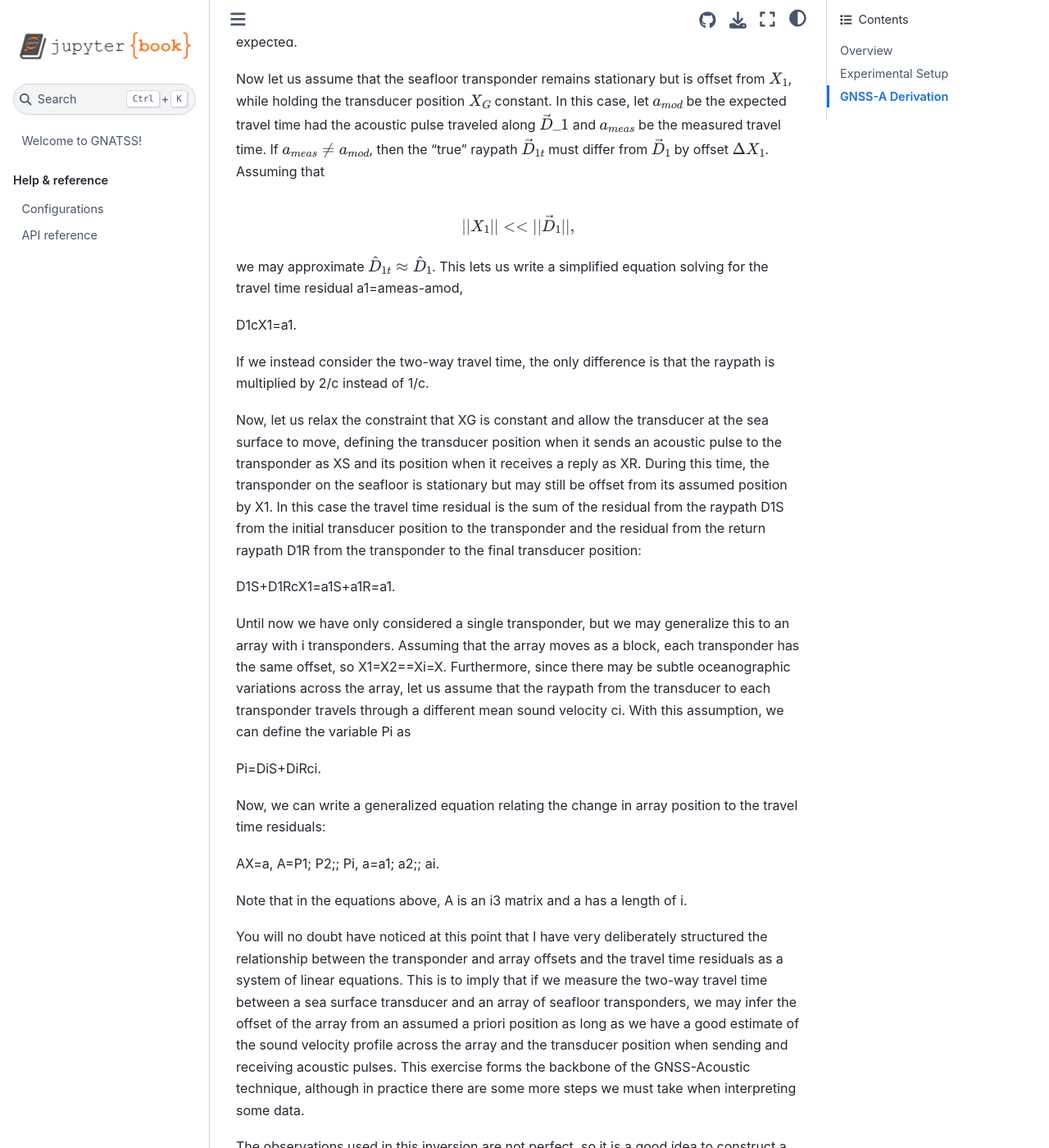
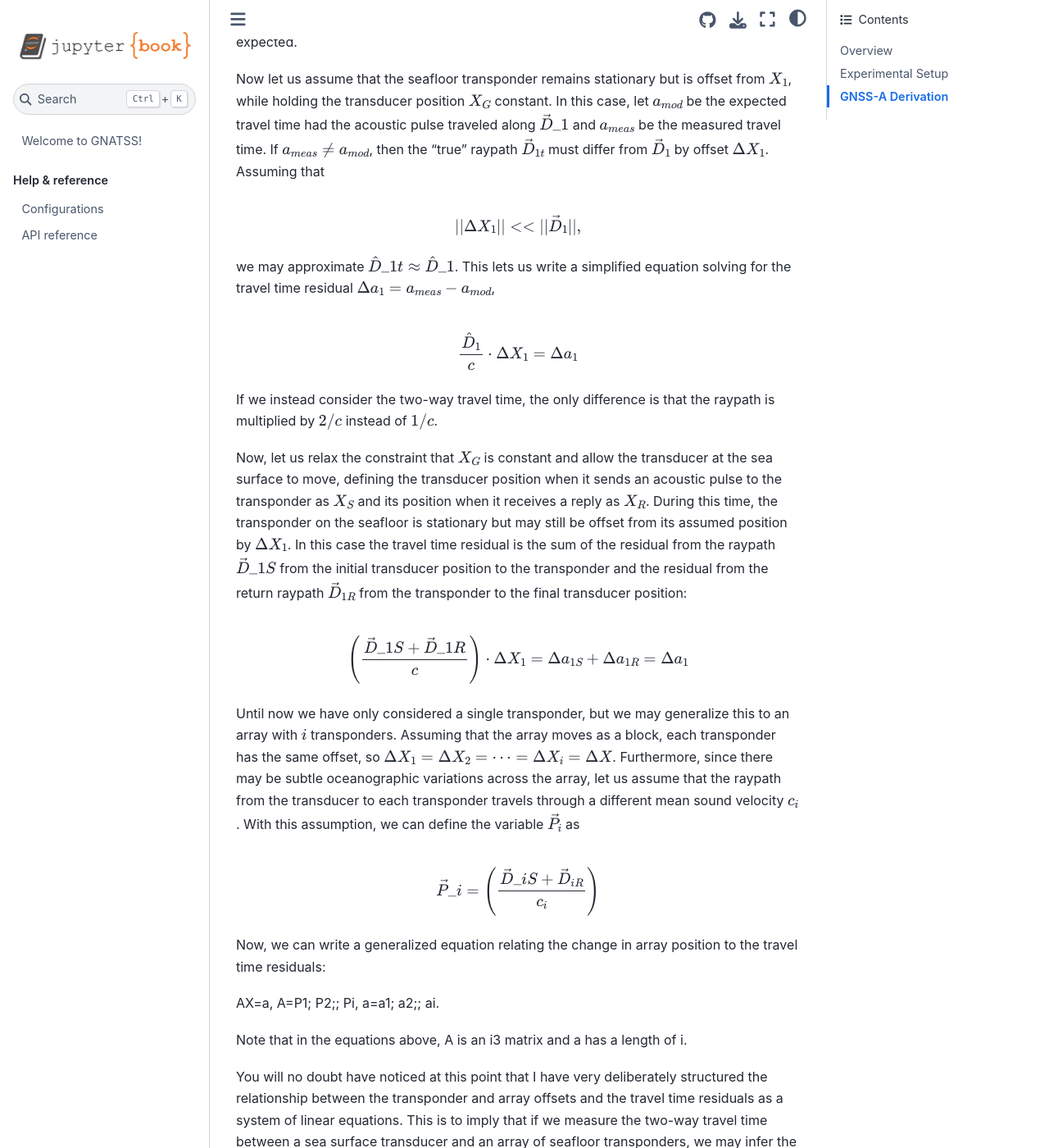
Before and after one commit to seafloor-geodesy/gnatss, a Jupyter Book: the page built from docs/gnssa.md, in a window 1280 px wide and 1400 px high, scrolled down 1472 px. Shown: the whole window at 82% size. Built offline with Jupyter Book 1.0.4 settings and Sphinx 7.4.7 and the Sphinx Book theme 1.1.4, drawn with Linux system fonts in a browser that asks for light colours.

Commit message:
Update gnssa.md
more equation editing

```diff
--- a/docs/gnssa.md
+++ b/docs/gnssa.md
@@ -19,21 +19,21 @@ As a quick unit check, note that $c$ has units of velocity (nominally m/s), $\ve
 
 Now let us assume that the seafloor transponder remains stationary but is offset from $X_1$, while holding the transducer position $X_G$ constant. In this case, let $a_{mod}$ be the expected travel time had the acoustic pulse traveled along $\vec{D}\_1$ and $a_{meas}$ be the measured travel time. If $a_{meas} \neq a_{mod}$, then the “true” raypath $\vec{D}_{1t}$ must differ from $\vec{D}_1$ by offset $\Delta X_1$. Assuming that
 
-$$||X_1|| << ||\vec{D}_1||,$$
+$$||\Delta X_1|| << ||\vec{D}_1||,$$
 
-we may approximate $\hat{D}_{1t} \approx \hat{D}_1$. This lets us write a simplified equation solving for the travel time residual a1=ameas-amod,
+we may approximate $\hat{D}\_{1t} \approx \hat{D}\_1$. This lets us write a simplified equation solving for the travel time residual $\Delta a_1 = a_{meas}-a_{mod}$,
 
-D1cX1=a1.
+$$\frac{\hat{D}_1}{c} \cdot \Delta X_1 = \Delta a_1$$
 
-If we instead consider the two-way travel time, the only difference is that the raypath is multiplied by 2/c instead of 1/c.
+If we instead consider the two-way travel time, the only difference is that the raypath is multiplied by $2/c$ instead of $1/c$.
 
-Now, let us relax the constraint that XG is constant and allow the transducer at the sea surface to move, defining the transducer position when it sends an acoustic pulse to the transponder as XS and its position when it receives a reply as XR. During this time, the transponder on the seafloor is stationary but may still be offset from its assumed position by X1. In this case the travel time residual is the sum of the residual from the raypath D1S from the initial transducer position to the transponder and the residual from the return raypath D1R from the transponder to the final transducer position:
+Now, let us relax the constraint that $X_G$ is constant and allow the transducer at the sea surface to move, defining the transducer position when it sends an acoustic pulse to the transponder as $X_S$ and its position when it receives a reply as $X_R$. During this time, the transponder on the seafloor is stationary but may still be offset from its assumed position by $\Delta X_1$. In this case the travel time residual is the sum of the residual from the raypath $\vec{D}\_{1S}$ from the initial transducer position to the transponder and the residual from the return raypath $\vec{D}_{1R}$ from the transponder to the final transducer position:
 
-D1S+D1RcX1=a1S+a1R=a1.
+$$\left( \frac{\vec{D}\_{1S} + \vec{D}\_{1R}}{c} \right) \cdot \Delta X_1 = \Delta a_{1S} + \Delta a_{1R} = \Delta a_1$$
 
-Until now we have only considered a single transponder, but we may generalize this to an array with i transponders. Assuming that the array moves as a block, each transponder has the same offset, so X1=X2==Xi=X. Furthermore, since there may be subtle oceanographic variations across the array, let us assume that the raypath from the transducer to each transponder travels through a different mean sound velocity ci. With this assumption, we can define the variable Pi as
+Until now we have only considered a single transponder, but we may generalize this to an array with $i$ transponders. Assuming that the array moves as a block, each transponder has the same offset, so $\Delta X_1 = \Delta X_2 = \cdots = \Delta X_i = \Delta X$. Furthermore, since there may be subtle oceanographic variations across the array, let us assume that the raypath from the transducer to each transponder travels through a different mean sound velocity $c_i$. With this assumption, we can define the variable $\vec{P}_i$ as
 
-Pi=DiS+DiRci.
+$$\vec{P}\_i = \left( \frac{\vec{D}\_{iS} + \vec{D}_{iR}}{c_i} \right)$$
 
 Now, we can write a generalized equation relating the change in array position to the travel time residuals:
 
```
